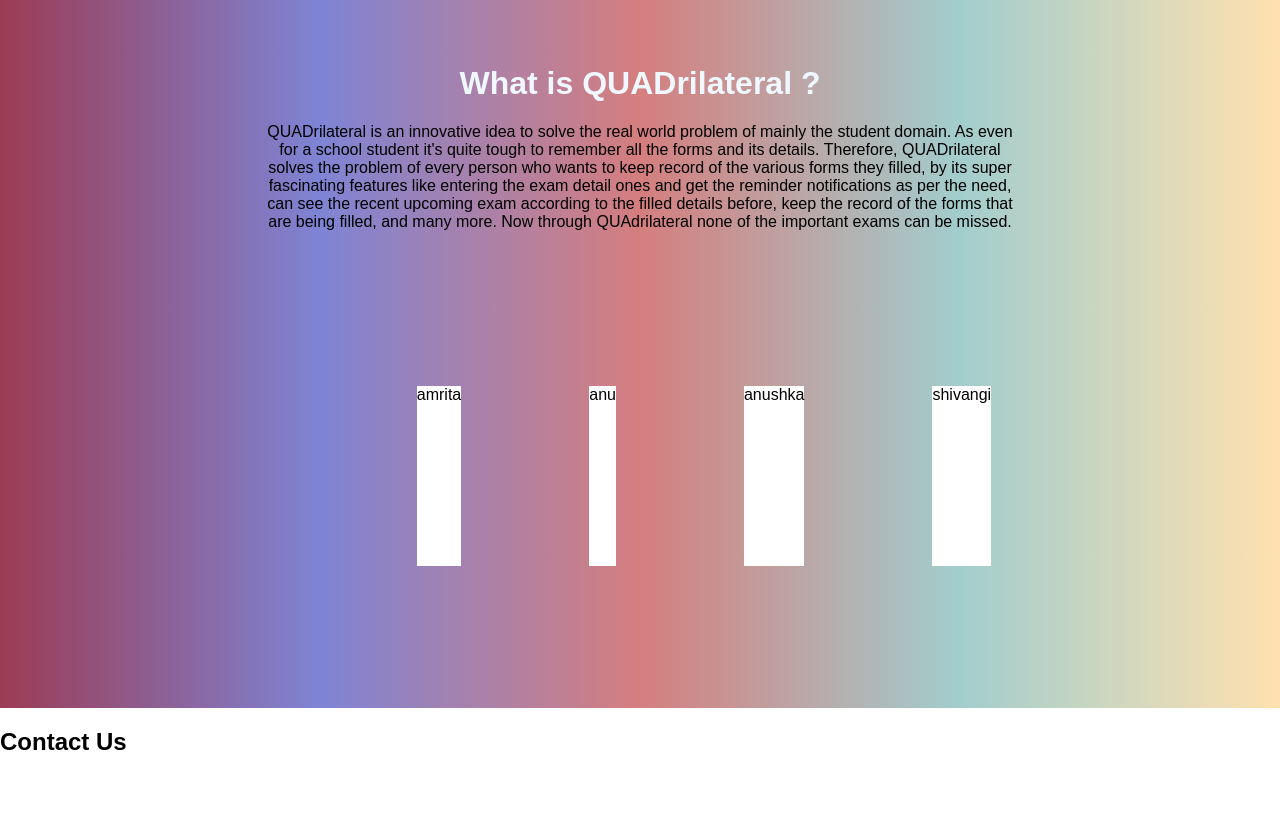
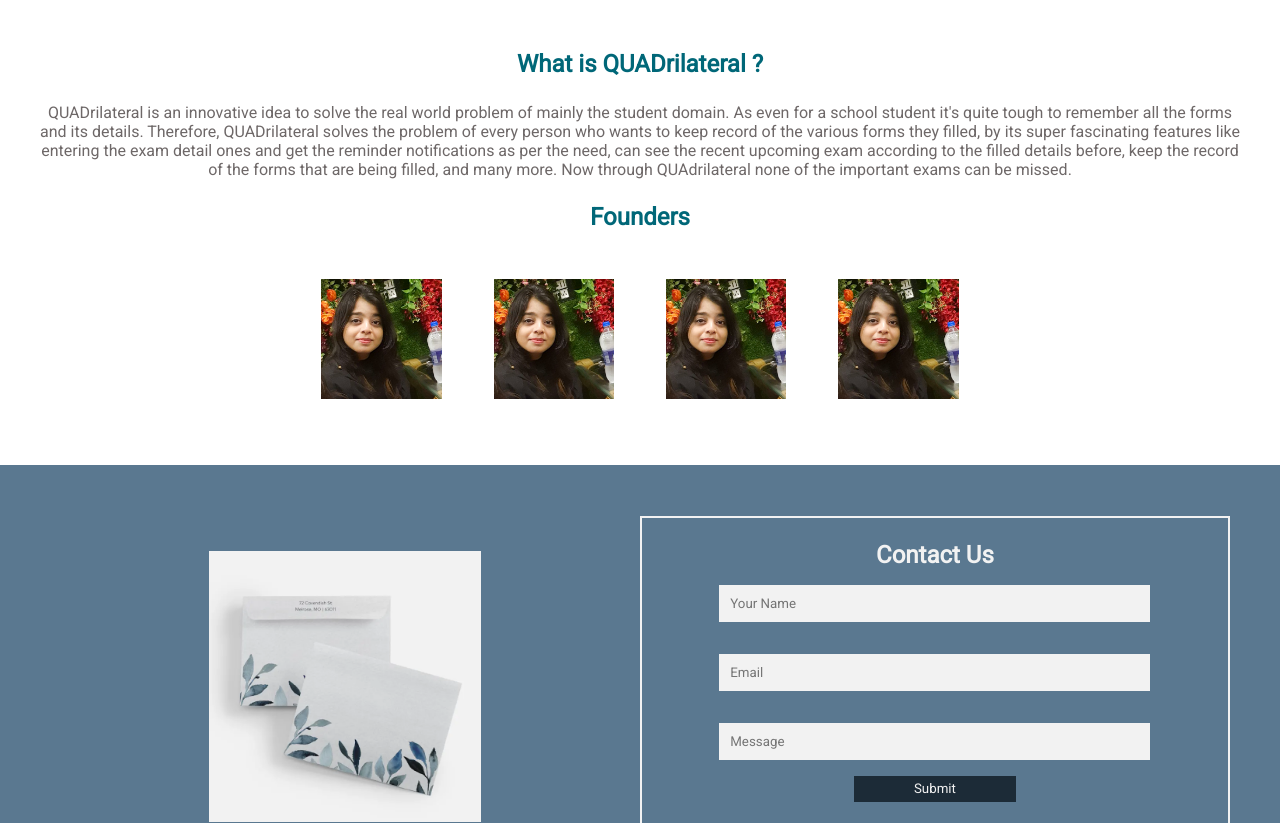
Before and after one commit to Amrita211/final-year-project-form-maintainance-, a plain HTML site: page front page/index.html in a window 1280 px wide. Shown: the part 712-1535 px from the top of the page. Drawn offline with Linux system fonts and the light colour scheme.

Commit message:
completed front page structure

```diff
--- a/front page/index.css
+++ b/front page/index.css
@@ -1,5 +1,8 @@
 *{
     box-sizing:border-box;
+    margin:0;
+    padding:0;
+    font-family: 'Roboto', sans-serif;
 }
 body{
     margin:0;
@@ -107,53 +110,140 @@ nav .icon-burger .line{
         bottom:0;
     }
 
-    .our_pics{
+    .content-contact{
         flex-direction: column;
     }
+
 }
 
-#home{
+#home {
     height:700px;
     width:100%;
     background-image: url("2393089.jpg");
 
 }
-#About_us{
-    height:720px;
+#about-us {
+    margin:2%;
+    padding:1%;
+    text-align:center;
+    height:25%;
+    color:rgb(110, 104, 104);
+}
+#about-us h1 {
+    margin:2%;
+    color:#006778;
+}
+.our_pics {
+    display:flex;
     width:100%;
-    background-image:linear-gradient(to right,rgb(156, 60, 84),#7e84d5,#D57E7E,#A2CDCD,#FFE1AF);
+    height:50%;
 }
-.abt_project_div{
-    height:50%;
+.pic {
+    margin:2%;
+    width:10%;
+}
+#contact_us {
+    background-color: rgb(90,120,144);
     width:100%;
-    display:flex;
-    justify-content: center;
+    padding:2%;
+    color:rgb(242,242,242);
+}
+.content-contact {
+    display: flex;
+    align-items: center;
+    width:100%;
+    padding:2%;
+}
+.left {
+    padding:2%;
+    width:50%;
+    text-align: center;
+    background-color: rgb(90,120,144);
+}
+.left img {
+    width:50%;
+}
+.right {
+    width:50%;
+    padding:2%;
+    border:2px solid;
     text-align: center;
 }
-.abt_project h1{
-    margin-top: 10%;
-    color:aliceblue;
+.right input {
+    margin:3% 0;
+    width:80%;
+    height:10%;
+    padding:2%;
+    background-color: rgb(242,242,242);
+    border:none;
 }
-.abt_project{
-    width:60%;
-    height:100%;
-    text-align: center;
+
+.right button {
+    padding:1%;
+    height:10%;
+    background-color:rgba(3, 13, 20, 0.712);
+    border:none;
+    color:rgb(242,242,242);
+    width:30%;
 }
-.our_pics{
-    display:flex;
-    justify-content: center;
-    text-align: center;
-    width:100%;
-    height:50%;
-
+.right p {
+    margin:5%;
 }
-.amrita, .anu, .anushka, .shivangi{
-    margin-top:3%;
-   height:50%;
-   background-color:white;
-   margin-left: 10%;
+.right i {
+    margin:0 1%;
 }
-#feedback{
+.right i:hover {
+    color:rgb(28,43,55);
+    font-size: x-large;
+}
+#feedback {
     width:100%;
     height:700px;
+    padding:1%;
+    display: flex;
+    flex-direction: column;
+    justify-content: center;
+    align-items: center;
+    background-image: url("feedback.jpeg");
 }
+#feedback div {
+    margin:1%;
+    padding:2%;
+    width:60%;
+    height:70%;
+    text-align: center;
+    background-color: #012443;
+}
+#feedback i {
+    font-size: 70px;
+    margin:2%;
+    color:rgb(184, 184, 179);
+}
+#feedback .orange:hover{
+    color:orange;
+}
+#feedback .red:hover{
+    color:red;
+}
+#feedback .yellow:hover{
+    color:#FAFF00;
+}
+#feedback .green:hover{
+    color:green;
+}
+#feedback input {
+    margin:1%;
+    padding:1%;
+    width:80%;
+    height:50%;
+    background-color: #f7f2f5;
+    color:white;
+    border:none;
+}
+#feedback button {
+    margin:2%;
+    padding:2%;
+    border:none;
+    background-color: #00a8e9;
+    color:white;
+}
--- a/front page/index.html
+++ b/front page/index.html
@@ -1,14 +1,20 @@
 <!DOCTYPE html>
 <html lang="en">
+
 <head>
     <meta charset="UTF-8">
     <meta http-equiv="X-UA-Compatible" content="IE=edge">
     <meta name="viewport" content="width=device-width, initial-scale=1.0">
     <title>cover page</title>
     <link rel="stylesheet" href="index.css">
+    <link rel="preconnect" href="https://fonts.googleapis.com">
+    <link rel="preconnect" href="https://fonts.gstatic.com" crossorigin>
+    <link href="https://fonts.googleapis.com/css2?family=Roboto&display=swap" rel="stylesheet">
+    <script src="https://kit.fontawesome.com/a4f8411d3f.js" crossorigin="anonymous"></script>
 </head>
+
 <body>
-    <div class="container">
+
     <!-- *****************************************  navigatio bar  ***************************** -->
     <nav>
         <!-- for the hambueger menu-->
@@ -17,7 +23,7 @@
         <div class="logo">QUAD<strong>rilateral</strong></div>
         <ul class="links">
             <li><a href="#home">Home</a></li>
-                <li><a href="#About_us">About Us</a></li>
+            <li><a href="#about-us">About Us</a></li>
             <li><a href="#contact_us">Contact Us</a></li>
             <li><a href="#feedback">Feedback</a></li>
             <li><a href="#">Login</a></li>
@@ -36,48 +42,61 @@
 
     </div>
     <!--******************************************* ABOUT US SECTION *****************************************-->
-        <div id="About_us">
-            <div class="abt_project_div">
-                <div class="abt_project">
+    <section id="about-us">
         <h1>What is QUADrilateral ?</h1>
-                    <p>QUADrilateral is an innovative idea to solve the real world problem of mainly the student domain. As even for a school student it's quite tough to remember all the forms and its details. Therefore, QUADrilateral solves the problem of every person who wants to keep record of the various forms they filled, by its super fascinating features like entering the exam detail ones and get the reminder notifications as per the need, can see the recent upcoming exam according to the filled details before, keep the record of the forms that are being filled, and many more.
+        <p>QUADrilateral is an innovative idea to solve the real world problem of mainly the student domain. As even for
+            a school student it's quite tough to remember all the forms and its details. Therefore, QUADrilateral solves
+            the problem of every person who wants to keep record of the various forms they filled, by its super
+            fascinating features like entering the exam detail ones and get the reminder notifications as per the need,
+            can see the recent upcoming exam according to the filled details before, keep the record of the forms that
+            are being filled, and many more.
             Now through QUAdrilateral none of the important exams can be missed.
+        </p>
+        <div class="our-pics">
+            <h1>Founders</h1>
+            <img src="Anushka.jpg" alt="" class="pic">
+            <img src="Anushka.jpg" alt="" class="pic">
+            <img src="Anushka.jpg" alt="" class="pic">
+            <img src="Anushka.jpg" alt="" class="pic">
+        </div>
+    </section>
+    <!-- ********************************CONTACT US SECTION ***************************************-->
+    <section id="contact_us">
+        <div class="content-contact">
+            <div class="left">
+                <img src="envelop.webp" alt="">
+                <p><strong>If you have questions or just want to get in touch, use the form below. We look forward to hearing
+                    from you!</strong></p>
+            </div>
+            <div class="right">
+                <h1>Contact Us</h1>
+                <input type="text" placeholder="Your Name">
+                <input type="email" placeholder="Email">
+                <input class="message" type="text" contenteditable="true" placeholder="Message" >
+                <button>Submit</button>
+                <p><i class="fa-brands fa-facebook-square"></i>
+                    <i class="fa-brands fa-instagram"></i>
+                    <i class="fa-brands fa-linkedin"></i>
                 </p>
             </div>
         </div>
+    </section>
+    <!-- ********************************FEEDBACK SECTION **************************************-->
+    <section id="feedback">
+        <h1>Feedback</h1>
+        <div>
+            <p>
+                <i class="fa-solid fa-face-angry red"></i>
+                <i class="fa-solid fa-face-meh orange"></i>
+                <i class="fa-solid fa-face-smile yellow"></i>
+                <i class="fa-solid fa-face-grin-beam green"></i>
+            </p>
+            <input type="text" contenteditable="true" placeholder="Feedback...">
+            <button>Send Feedback</button>
+        </div>
+    </section>
 
-           <div class="our_pics">
-
-                <div class="amrita">
-                    amrita
-                </div>
-
-               <div class="anu">
-                   anu
-               </div>
-               <div class="anushka">
-                   anushka
-               </div>
-               <div class="shivangi">
-                   shivangi
-               </div>
-           </div>
-        </div>
-<!-- ********************************CONTACT US SECTION ***************************************-->
-        <div id="contact_us">
-            <div class="contact-us-content">
-                <h2>Contact Us</h2>
-
-            </div>
-        </div>
-<!-- ********************************FEEDBACK SECTION **************************************-->
-        <div id="feedback">
-            <div class="feedback_form">
-
-            </div>
-
-        </div>
-    </div>
 
 </body>
+
 </html>
```
Also changed, not shown: front page/Anushka.jpg (added), front page/envelop.webp (added), front page/feedback.jpeg (added). Lines whose indentation alone changed are shown as unchanged.
